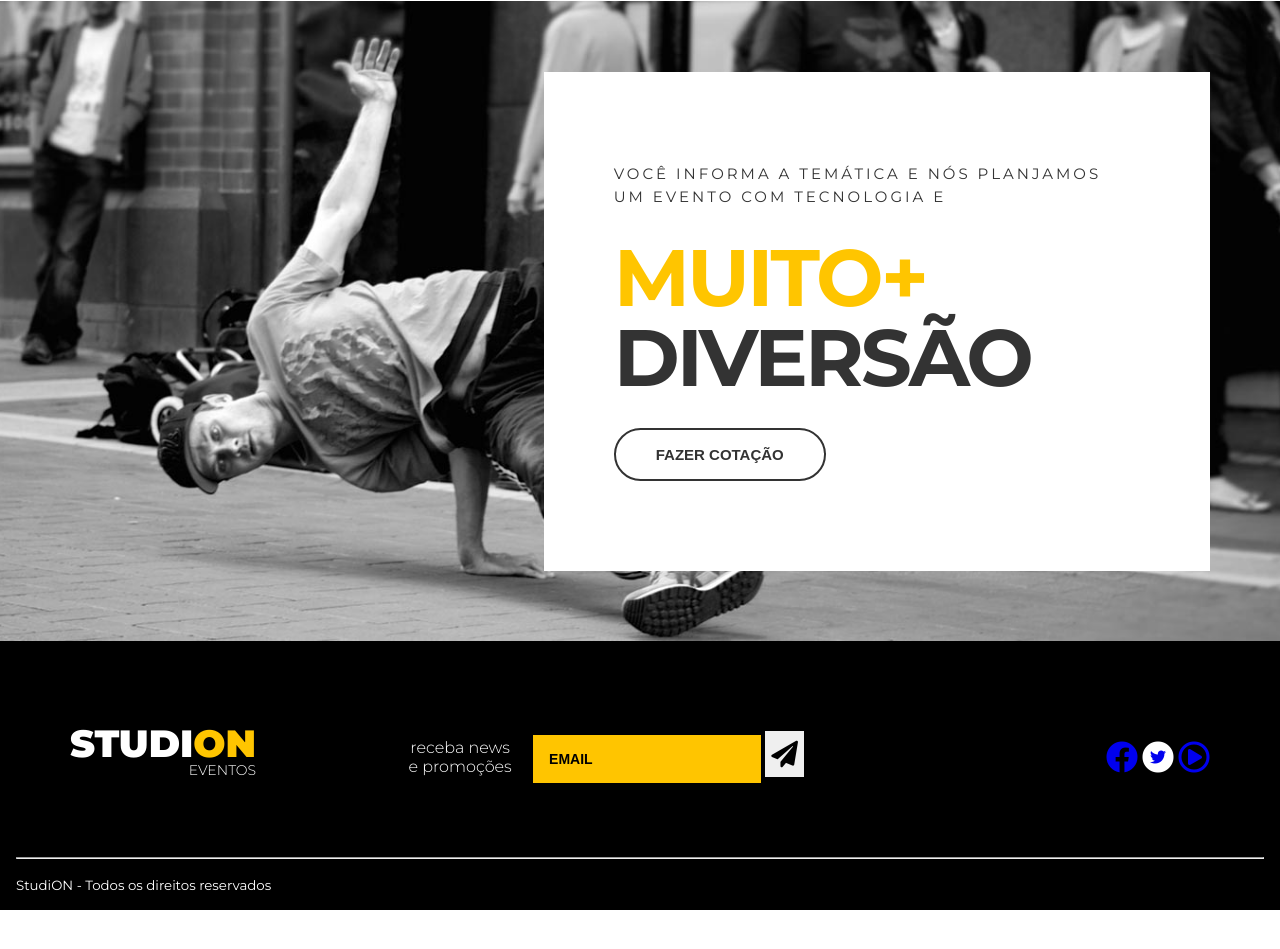
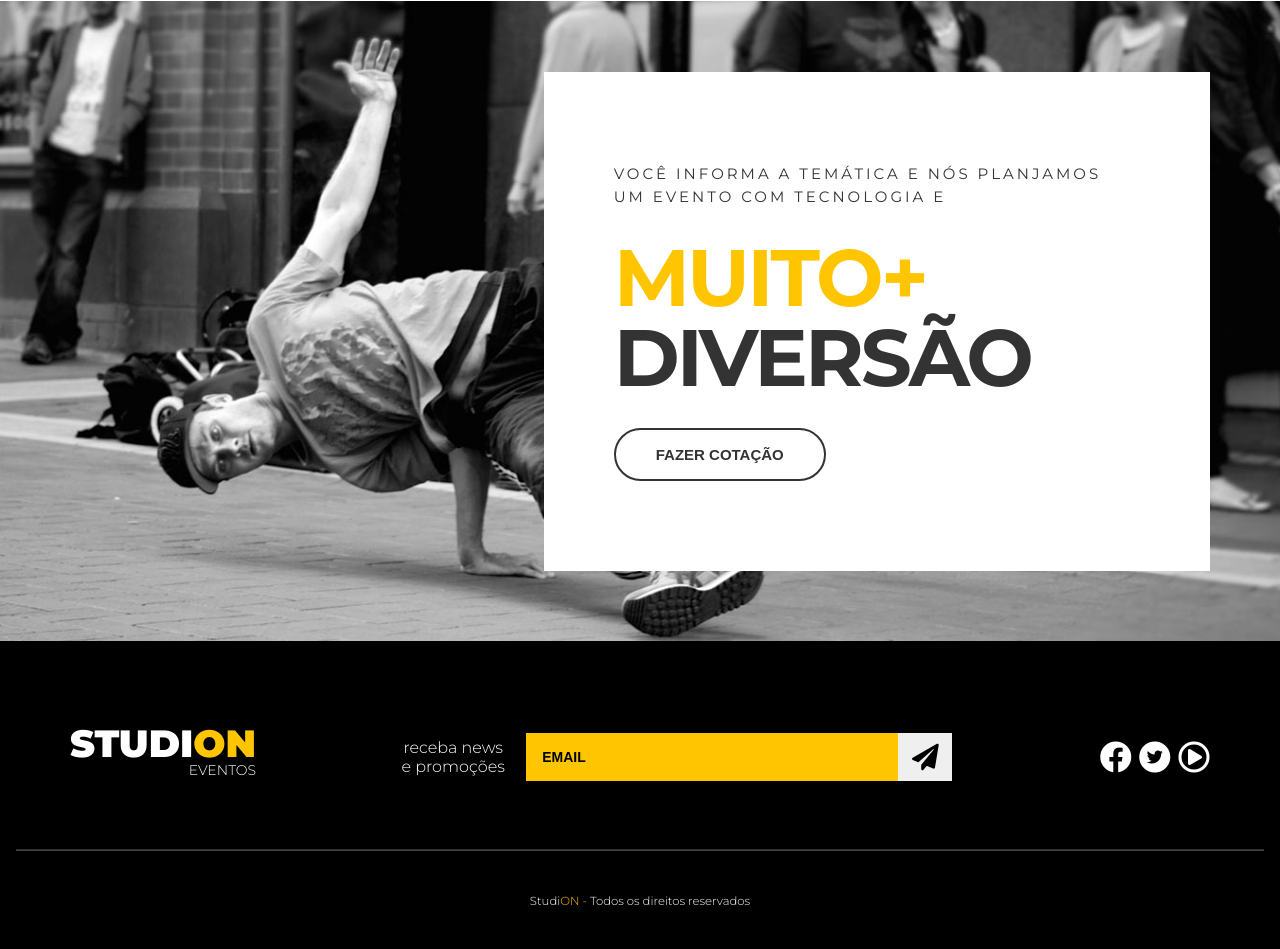
Before and after one commit to Mateushrb/Studion, a website: page index.html in a window 1280 px wide. Shown: the part 1580-2529 px from the top of the page. Before the commit the page ends 2490 px from the top, so only its background shows below. Drawn offline with Linux system fonts and the light colour scheme.

Commit message:
end home

```diff
--- a/index.html
+++ b/index.html
@@ -129,12 +129,12 @@
                 </h2>
                 <form class="footer__form">
                     <label for="email">receba news e promoções</label>
-                    <fieldset>
+                    <div class="footer__email">
                         <input id="email" type="email" placeholder="email"/>
                         <button type="submit">
                             <i class="fas fa-paper-plane fa-2x"></i>
                         </button>
-                    </fieldset>
+                    </div>
                 </form>
                 <ul class="footer__social">
                     <li><a href="http://facebook.com/" target="_blank">
@@ -157,7 +157,7 @@
 
             <hr />
             <p>
-                <small>Studi<span>ON</span> - Todos os direitos reservados</small>
+                <small>Studi<span class="copy--primary">ON -</span> Todos os direitos reservados</small>
             </p>
         </footer>
 
--- a/style.css
+++ b/style.css
@@ -307,12 +307,9 @@ ul {
     text-align: center;
 }
 
-.footer__form fieldset {
-    /*display: grid;
-    grid-template-columns: auto 3.375rem;*/
-    border: unset;
-    margin: 0;
-    padding: 0;
+.footer__email {
+    display: grid;
+    grid-template-columns: auto 3.375rem;
     width: 100%;
 }
 
@@ -335,11 +332,42 @@ ul {
 }
 
 .footer__form button {
+    cursor: pointer;
+    border: unset;
+    height: 100%;
+    transition: 0.3s all ease;
+}
 
-    border: unset;
-    height: 2.875rem;
+.footer__form button:hover {
+    color: #fff;
+    background-color: var(--color-copy);
 }
 
 .footer__social {
     justify-self: end;
 }
+
+.footer__social a,
+.footer__social a:visited,
+.footer__social a:active {
+    color: #fff;
+    margin-left: 0.2rem;
+}
+
+.footer__social a .fa-twitter,
+.footer__social a:visited .fa-twitter,
+.footer__social a:active .fa-twitter {
+    color: #000;
+}
+
+.footer hr {
+    border-color: #fff4;
+    margin: 0;
+}
+
+.footer p {
+    text-align: center;
+    font-size: 0.875rem;
+    font-weight: 300;
+    margin: 2.5rem 0;
+}
```
